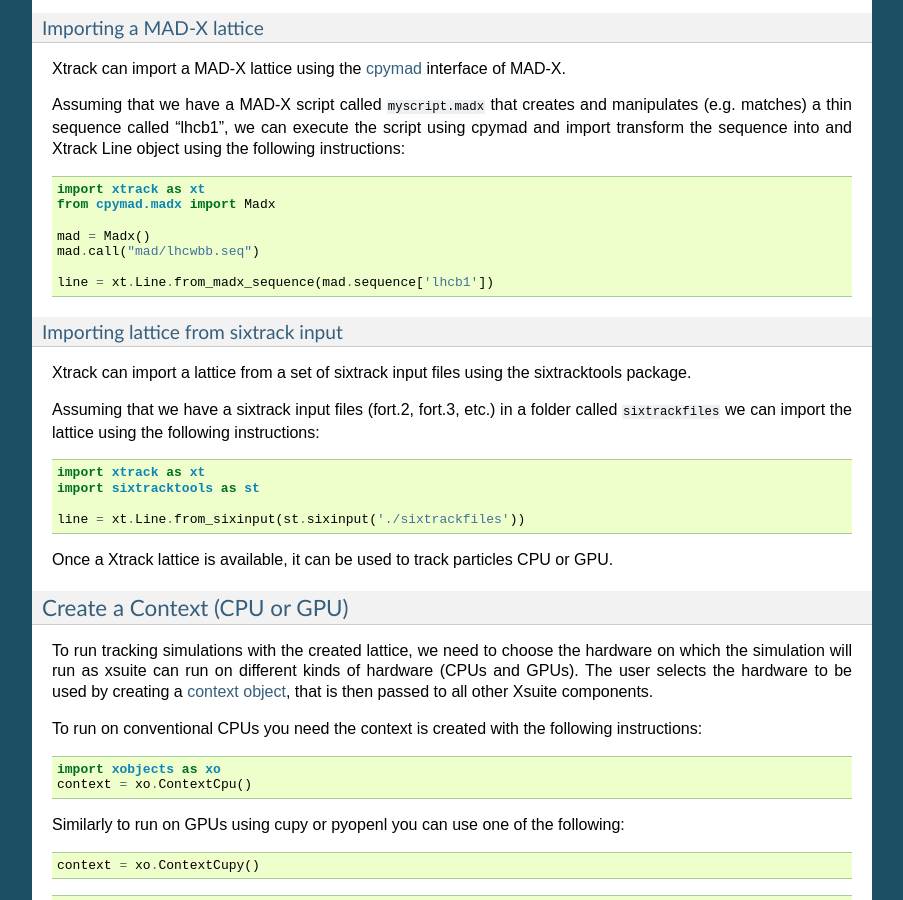
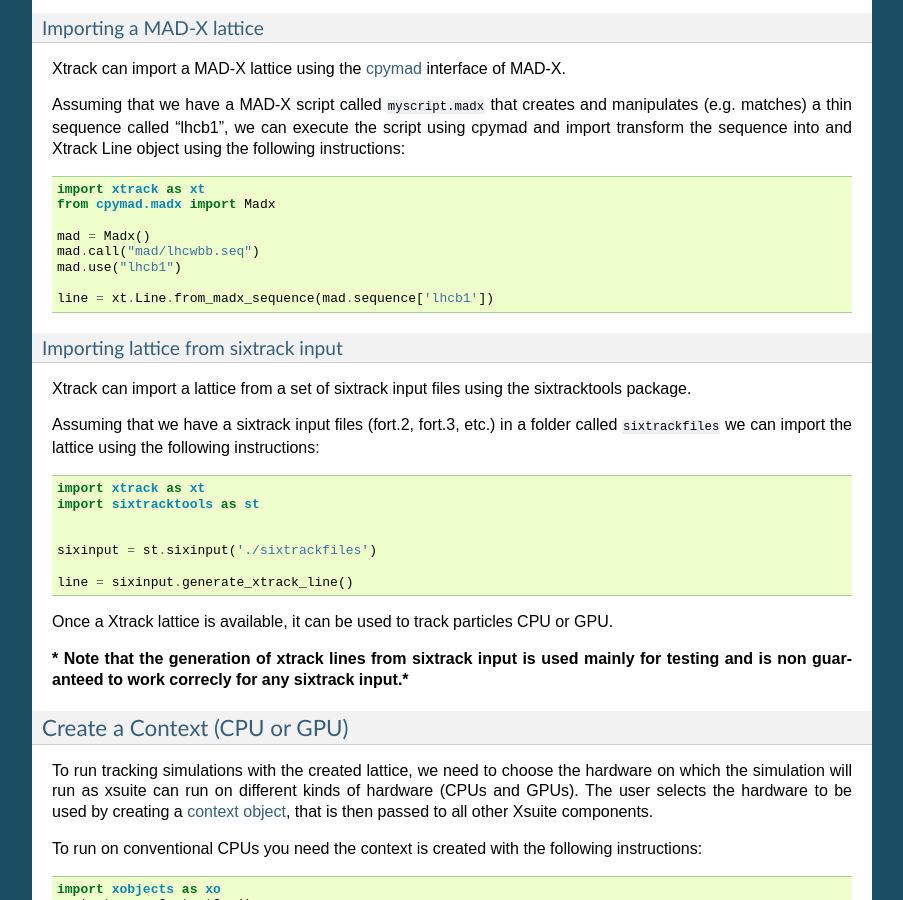
Before and after one commit to xsuite/xsuite, a Sphinx documentation site: the page built from docs/singlepart.rst, in a window 1280 px wide and 900 px high, scrolled down 1929 px. Shown: the whole window, without its empty margins (198-1101 px from the left). Built offline with Sphinx 7.4.7, drawn with Linux system fonts in a browser that asks for light colours.

Commit message:
Quick push

```diff
--- a/docs/singlepart.rst
+++ b/docs/singlepart.rst
@@ -115,6 +115,7 @@ Assuming that we have a MAD-X script called ``myscript.madx`` that creates and m
 
     mad = Madx()
     mad.call("mad/lhcwbb.seq")
+    mad.use("lhcb1")
 
     line = xt.Line.from_madx_sequence(mad.sequence['lhcb1'])
 
@@ -130,10 +131,16 @@ Assuming that we have a sixtrack input files (fort.2, fort.3, etc.) in a folder
     import xtrack as xt
     import sixtracktools as st
 
-    line = xt.Line.from_sixinput(st.sixinput('./sixtrackfiles'))
+
+    sixinput = st.sixinput('./sixtrackfiles')
+
+    line = sixinput.generate_xtrack_line()
 
 
 Once a Xtrack lattice is available, it can be used to track particles CPU or GPU.
+
+*** Note that the generation of xtrack lines from sixtrack input is used
+mainly for testing and is non guaranteed to work correcly for any sixtrack input.***
 
 Create a Context (CPU or GPU)
 -----------------------------
```
